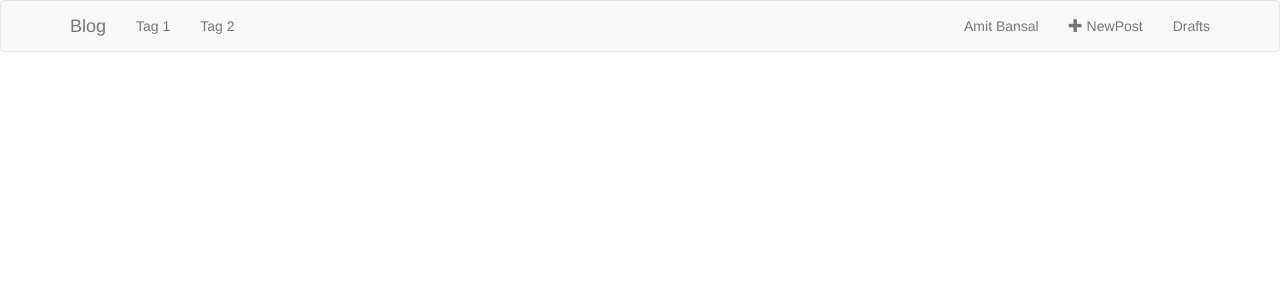
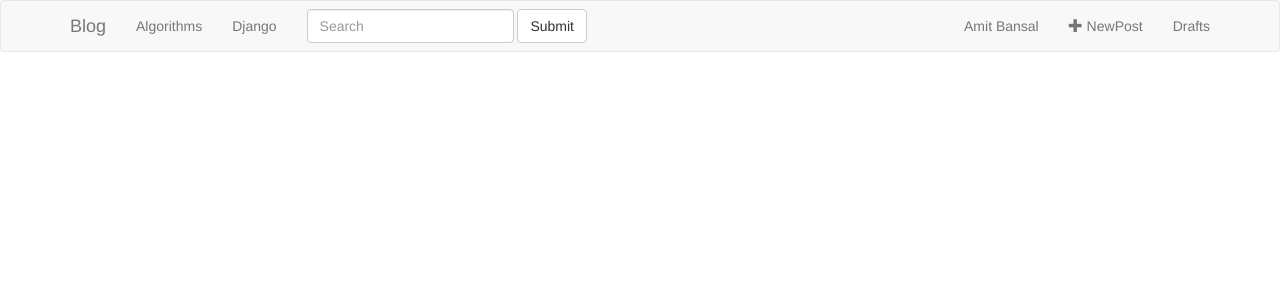
Before and after one commit to amitbansal7/TechBlog, a Django app: page /post/tag/1/ in a window 1280 px wide. Shown: the top 300 px of the page. Run offline with Django 3.2, Linux system fonts and the light colour scheme; the visitor is signed in with stand-in values (Sample User, id 1); data that the repository does not hold is empty; some libraries are stand-ins or nearby versions.

Commit message:
Added search functionality

```diff
--- a/src/myapp/models.py
+++ b/src/myapp/models.py
@@ -6,8 +6,8 @@ POST_CHOICES = (
 )
 
 TAG_CHOICES = (
-    ('one', 'One'),
-    ('two', 'Two'),
+    ('algorithms', 'Algorithms'),
+    ('django', 'Django'),
 )
 
 
--- a/src/myapp/templates/base.html
+++ b/src/myapp/templates/base.html
@@ -12,10 +12,16 @@
 			</ul>
 
 			<ul class="nav navbar-nav">
-				<li><a href="{% url 'post_tag' post_tag='one' %}">Tag 1</a></li>
-				<li><a href="{% url 'post_tag' post_tag='two' %}">Tag 2</a></li>
+				<li><a href="{% url 'post_tag' post_tag='algorithms' %}">Algorithms</a></li>
+				<li><a href="{% url 'post_tag' post_tag='django' %}">Django</a></li>
 			</ul>
-
+			<form class="navbar-form navbar-left" action="{% url 'post_list'%}" method="post">
+				{% csrf_token %}
+		        <div class="form-group">
+		          <input type="text" class="form-control" placeholder="Search" name="qry">
+		        </div>
+		        <button type="submit" class="btn btn-default">Submit</button>
+      		</form>
 			<ul class="nav navbar-nav navbar-right">
 				<li><a href="http://amitbansal7.com">Amit Bansal</a></li>
 				{% if user.is_authenticated %}
--- a/src/myapp/templates/post_list.html
+++ b/src/myapp/templates/post_list.html
@@ -3,6 +3,10 @@
 {% block content %}
 	{% if post_status %}
 		<h1>Drafts</h1>
+	{% endif %}
+	{% if squery %}
+		<h1>Search: {{ squery  }} </h1>
+		<br>
 	{% endif %}
 	{% for post in posts %}
 		<div class="row">
--- a/src/myapp/urls.py
+++ b/src/myapp/urls.py
@@ -4,7 +4,6 @@ from .views import *
 
 urlpatterns = [
     url(r'^$', post_list_view, name='post_list'),
-    url(r'^post/$', post_list_view),
     url(r'^post/draft$', post_draft_list_view, name='post_draft'),
     url(r'^post/tag/(?P<post_tag>\w+)/$', post_list_view_tag, name='post_tag'),
     url(r'^post/create$', post_create_view, name='post_create'),
--- a/src/myapp/views.py
+++ b/src/myapp/views.py
@@ -44,9 +44,20 @@ def post_edit_view(request, pk=None):
 
 
 def post_list_view(request):
-    all_posts = Post.objects.filter(post_status='post').order_by('-create_date')
+
+    if request.method == 'POST':
+        squery = request.POST['qry']
+        all_posts = Post.objects.filter(
+            Q(post_status='post') &
+            Q(title__icontains=squery)).order_by('-create_date')
+
+    else:
+        all_posts = Post.objects.filter(post_status='post').order_by('-create_date')
+        squery = None
+
     conetext = {
         'posts': all_posts,
+        'squery': squery,
     }
     return render(request, 'post_list.html', conetext)
 
```
